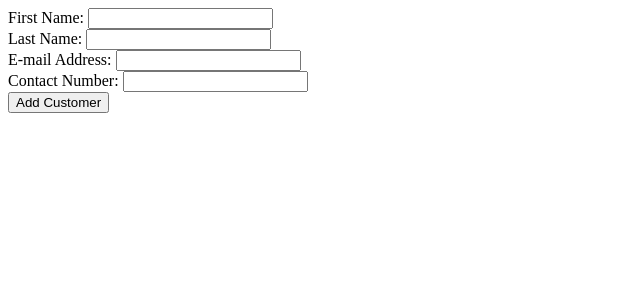
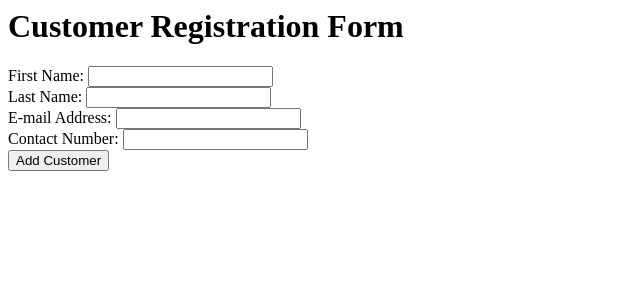
Before and after one commit to Artas03/Project, a Flask app: page /signup in a window 1280 px wide. Shown: the top 300 px of the page, without its empty margins (0-640 px from the left). Run offline with Flask 2, Linux system fonts and the light colour scheme; parts of the project's set-up code (start-up, migrations or seed data) failed here and were passed over.

Commit message:
completed

```diff
--- a/Applications/templates/maintenance.html
+++ b/Applications/templates/maintenance.html
@@ -1,5 +1,6 @@
 <html>
     <head>
+        <h1> Vehicle Registration Form </h1>
         <title>Maintenance Form</title>
     </head>
     <body>
--- a/Applications/templates/registerform.html
+++ b/Applications/templates/registerform.html
@@ -1,4 +1,5 @@
 <html>
+    <h1> Customer Registration Form </h1>
     <head>
         <title>Register Form</title>
     </head>
```
Also changed, not shown: Applications/tests/test_app.py (+1 -1 lines), README.md, 1 other file.
